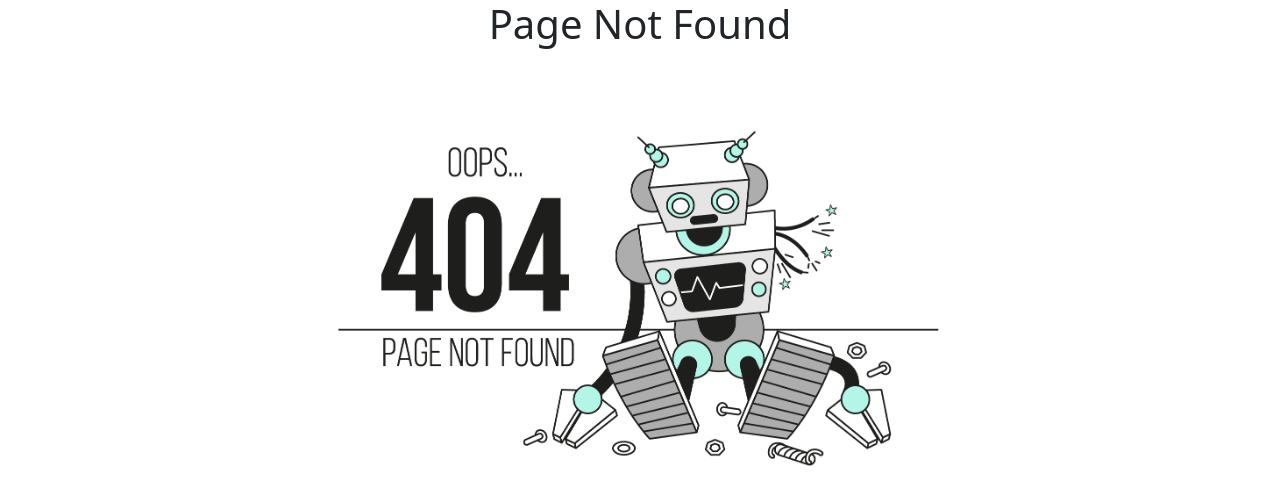
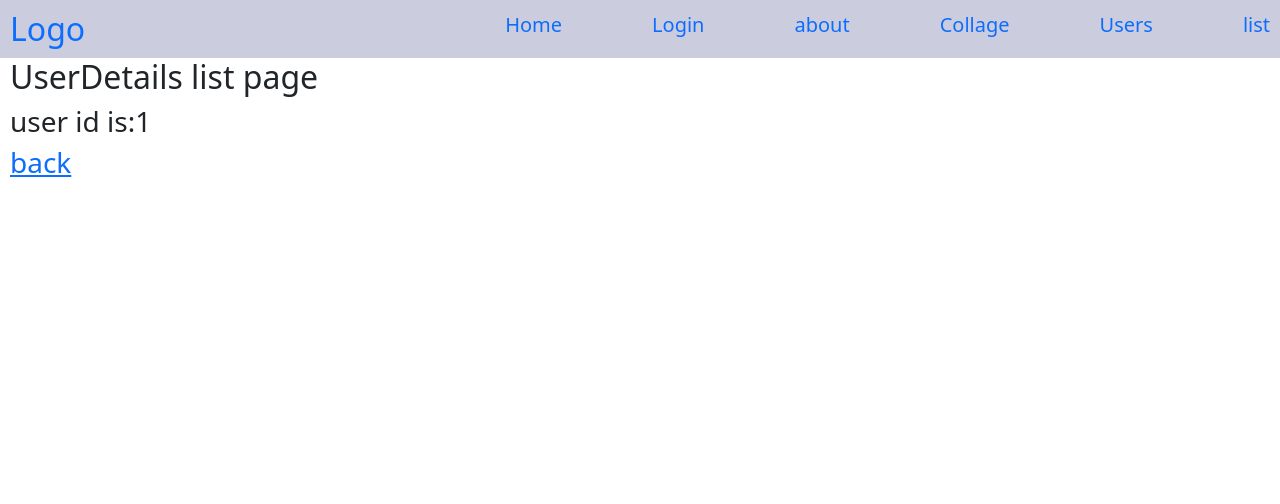
Before and after one commit to yahoowecanwork2/Learning-React, a React (Vite) app: page /users/1/1 in a window 1280 px wide. Before the commit this address had no page. Shown: the top 504 px of the page. Built offline with nearby package versions, Linux system fonts and the light colour scheme.

Commit message:
optional routing

```diff
--- a/src/App.jsx
+++ b/src/App.jsx
@@ -26,8 +26,8 @@ function App() {
             <Route path='/' element={<h1><Home /></h1>} />
             <Route path='/user/Login' element={<h1><Login /></h1>} />
             <Route path='/user/About' element={<h1><About /></h1>} />
-            <Route path='/users' element={<h1><Users /></h1>} />
-            <Route path='/users/:id' element={<h1><UsersDetails /></h1>}></Route>
+            <Route path='/users/list?' element={<h1><Users /></h1>} />
+            <Route path='/users/:id/:name?' element={<h1><UsersDetails /></h1>}></Route>
           </Route>
 
 
--- a/src/Users.jsx
+++ b/src/Users.jsx
@@ -17,6 +17,14 @@ function Users() {
                     </div>
                 ))
             }
+            <h2>User list page name in url</h2>
+            {
+                userData.map((item) => (
+                    <div>
+                        <h4><Link to={'/users/ ' + item.id + '/' + item.name}>{item.name}</Link></h4>
+                    </div>
+                ))
+            }
         </div>
     )
 }
--- a/src/css/header.css
+++ b/src/css/header.css
@@ -25,7 +25,7 @@ body {
     justify-content: space-around;
     margin: auto;
     list-style-type: none;
-    gap: 100px;
+    gap: 90px;
 }
 
 .collage .link {
--- a/src/navbar.jsx
+++ b/src/navbar.jsx
@@ -24,6 +24,9 @@ function Navbar() {
                         <li>
                             <Link className="link" to="/users">Users</Link>
                         </li>
+                        <li>
+                            <Link className="link" to="/users/list">list</Link>
+                        </li>
 
                     </ul>
                 </div>
```
